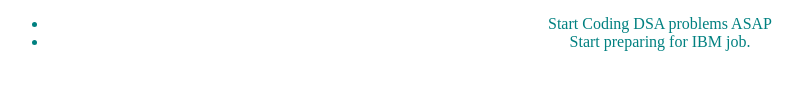
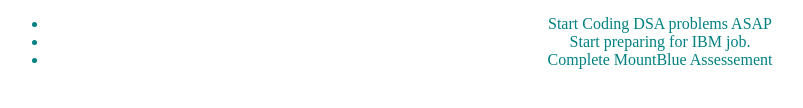
Before and after one commit to Tanushree227/100DaysOfCode_WebDevelopmentBootcamp, a plain HTML site: page HTML_CSS_Basics/index.html in a window 1280 px wide. Shown: the part 460-568 px from the top of the page, without its empty margins (0-803 px from the left). Drawn offline with Linux system fonts and the light colour scheme.

Commit message:
assessment

```diff
--- a/HTML_CSS_Basics/index.html
+++ b/HTML_CSS_Basics/index.html
@@ -17,6 +17,7 @@
     <ul>
         <li>Start Coding DSA problems ASAP</li>
         <li>Start preparing for IBM job.</li>
+        <li>Complete MountBlue Assessement</li>
     </ul>
 </body>
 </html>
```
